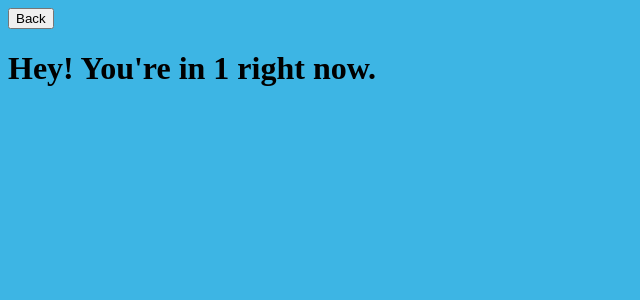
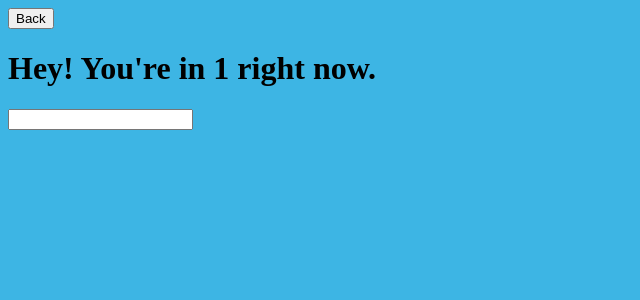
Before and after one commit to NguyenHChinh/kanagana, a React (Vite) app in the folder kanagana/: page /practice/1 in a window 1280 px wide. Shown: the top 300 px of the page, without its empty margins (0-640 px from the left). Built offline with nearby package versions, Linux system fonts and the light colour scheme.

Commit message:
Started development for KanaKeyboard (autochange text to specified kana)

```diff
--- /dev/null
+++ b/kanagana/src/components/KanaKeyboard.jsx
@@ -0,0 +1,18 @@
+import { useState, useEffect } from "react";
+
+function KanaKeyboard() {
+    const [input, setInput] = useState(" ");
+
+    function inputChange(e) {
+        setInput(e.target.value);
+    }
+
+    return(
+        <div className="kana-keyboard-container">
+            <h1>{ input }</h1>
+            <input type="text" onChange={(e) => inputChange(e)}></input>
+        </div>
+    )
+}
+
+export default KanaKeyboard;
--- a/kanagana/src/pages/Practice.jsx
+++ b/kanagana/src/pages/Practice.jsx
@@ -1,6 +1,7 @@
 import { useState, useEffect } from "react";
 import { useParams } from "react-router-dom";
 import Back from "../components/Back";
+import KanaKeyboard from "../components/KanaKeyboard";
 
 function Practice() {
     const { kanaType } = useParams();
@@ -9,6 +10,7 @@ function Practice() {
         <>
             <Back/>
             <h1>Hey! You're in { kanaType } right now.</h1>
+            <KanaKeyboard/>
         </>
     )
 }
```
